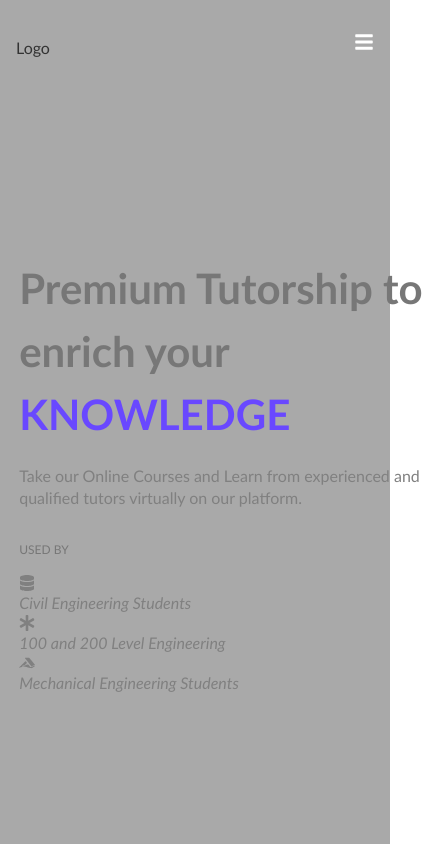
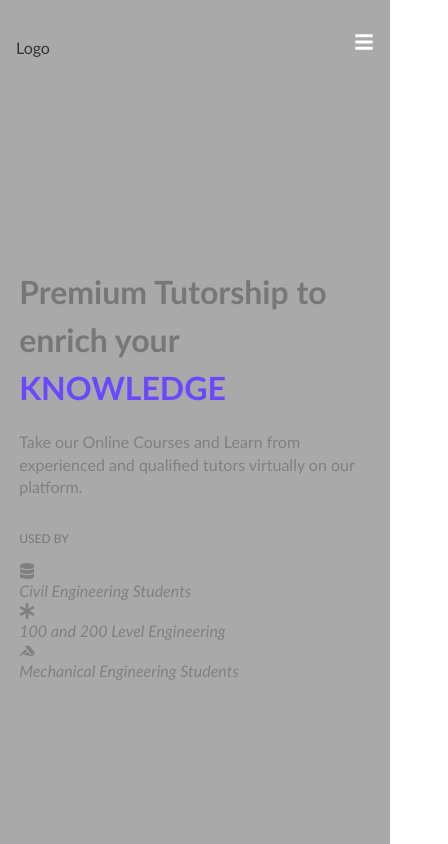
Before and after one commit to MiltonBlack/Faq-Website, a React (Create React App) app: page / in a window 390 px wide. Shown: the top 844 px of the page, 448 px wide, since content can reach past the window. Built offline with nearby package versions, Linux system fonts and the light colour scheme.

Commit message:
Made Hero.js Responsive at 960px

```diff
--- a/src/components/Hero.css
+++ b/src/components/Hero.css
@@ -115,5 +115,12 @@
   .hero .container .col-1 {
     height: 90vh;
     padding: 0.2rem;
+    max-width: 100%;
+  }
+  .hero .container .col-1 h1 {
+    font-size: 32px;
+  }
+  .hero .container .col-2 {
+    display: none;
   }
 }/*# sourceMappingURL=Hero.css.map */
--- a/src/components/Hero.scss
+++ b/src/components/Hero.scss
@@ -117,6 +117,13 @@
         .col-1{
             height: 90vh;
             padding: .2rem;
+            max-width: 100%;
+            h1 {
+                font-size: 32px;
+            }
+        }
+        .col-2 {
+            display: none;
         }
     }
    }
```
Also changed, not shown: 1 other file (tests, documents, lock files or other folders).
